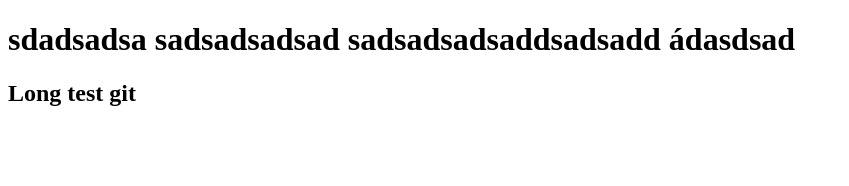
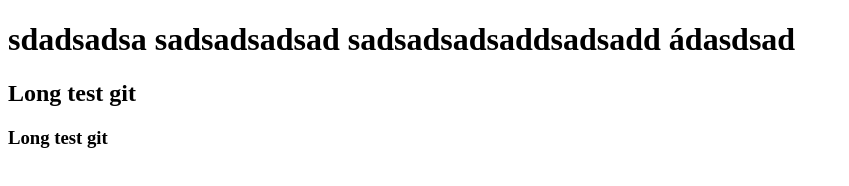
Before and after one commit to iaht0201/test, a plain HTML site: page index.html in a window 1280 px wide. Shown: the whole page, without its empty margins (0-849 px from the left). Drawn offline with Linux system fonts and the light colour scheme.

Commit message:
Long test git2

```diff
--- a/index.html
+++ b/index.html
@@ -15,5 +15,6 @@
         </h1>
         <!-- Long test git  -->
         <h2> Long test git </h2>
+        <h3> Long test git</h3>
 </body>
 </html>
```
